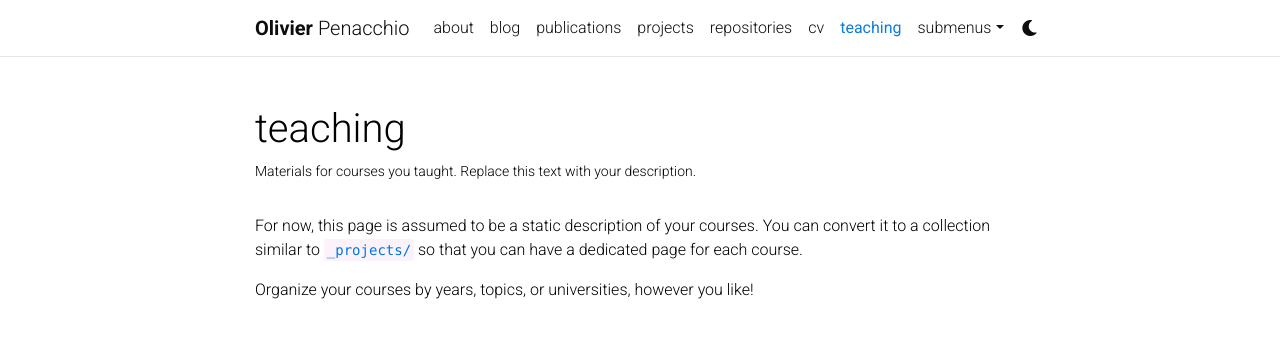
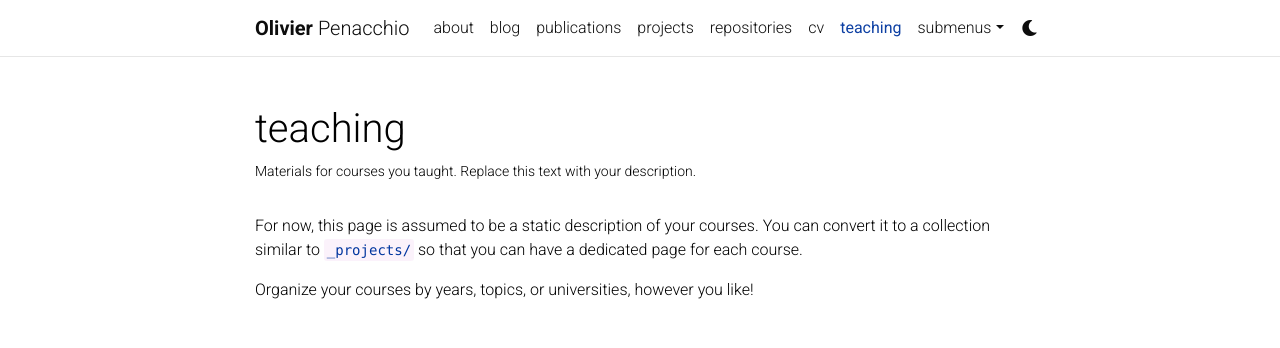
Before and after one commit to openacchio/openacchio.github.io, a Jekyll site: the page built from _pages/teaching.md, in a window 1280 px wide. Shown: the top 348 px of the page. Built offline with Jekyll 4.4.1, drawn with Linux system fonts in a browser that asks for light colours; full-size pictures stand in for the smaller copies a plugin makes; comment, search, counter and statistics services are not loaded; a style sheet for code colours, icons or effects is not loaded.

Commit message:
Update _themes.scss

```diff
--- a/_sass/_themes.scss
+++ b/_sass/_themes.scss
@@ -10,9 +10,9 @@
   --global-code-bg-color: #{$code-bg-color-light};
   --global-text-color: #{$black-color};
   --global-text-color-light: #{$grey-color};
-  --global-theme-color: #{$blue-color};
+  --global-theme-color: #{$blue-color-dark};
   --global-theme-color-rgb: #{hexToRGB($blue-color-dark)};
-  --global-hover-color: #{$blue-color};
+  --global-hover-color: #{$blue-color-dark};
   --global-footer-bg-color: #{$grey-color-dark};
   --global-footer-text-color: #{$grey-color-light};
   --global-footer-link-color: #{$white-color};
```
